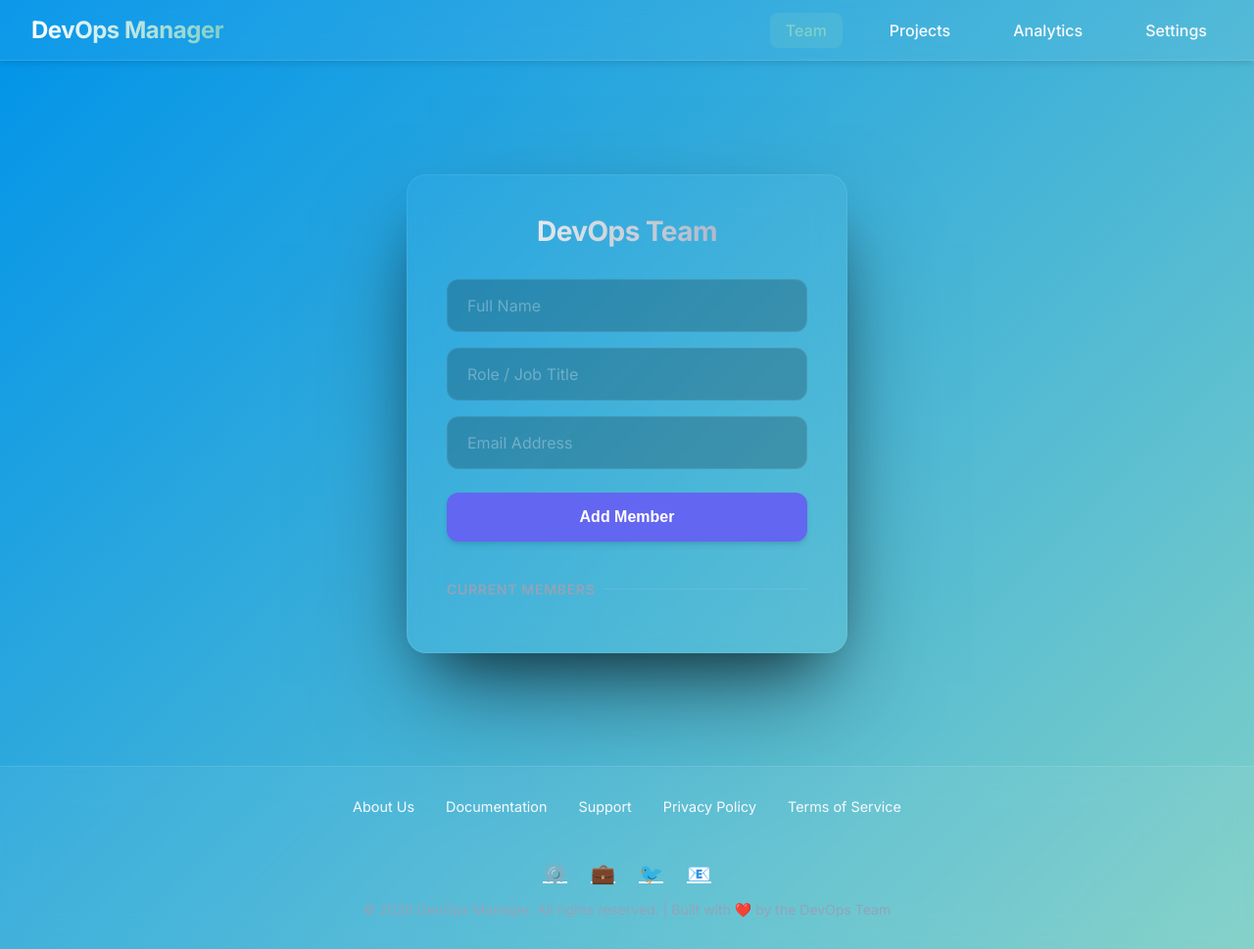
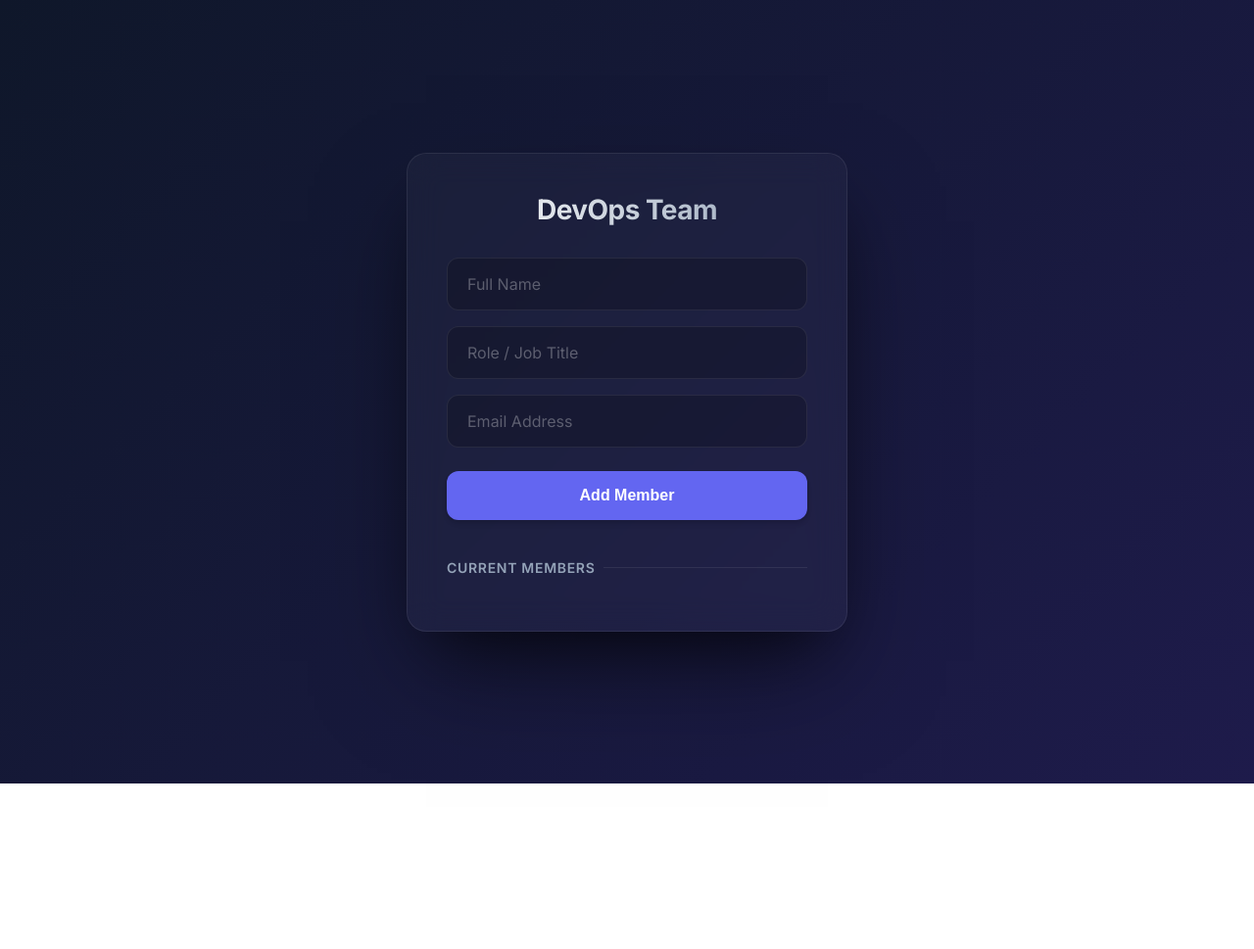
Before and after one commit to mahmoudsallem/med-project, a plain HTML site: page Project/frontend/index.html in a window 1280 px wide. Shown: the whole page at 98% size. After the commit the page ends 800 px from the top, so only its background shows below. Drawn offline with Linux system fonts and the light colour scheme; no server answers.

Commit message:
revert: restore original frontend template

```diff
--- a/Project/frontend/index.html
+++ b/Project/frontend/index.html
@@ -14,8 +14,8 @@
       /* Indigo 500 */
       --primary-hover: #4f46e5;
       /* Indigo 600 */
-      --bg-gradient: linear-gradient(135deg, #0093E9 0%, #80D0C7 100%);
-      /* Ocean Blue to Turquoise Gradient */
+      --bg-gradient: linear-gradient(135deg, #0f172a 0%, #1e1b4b 100%);
+      /* Deep Slate to Indigo */
       --glass-bg: rgba(255, 255, 255, 0.03);
       --glass-border: rgba(255, 255, 255, 0.08);
       --text-main: #f8fafc;
@@ -33,68 +33,10 @@
       color: var(--text-main);
       min-height: 100vh;
       margin: 0;
-      padding: 0;
-    }
-
-    /* Navigation Menu */
-    .navbar {
-      background: rgba(255, 255, 255, 0.05);
-      backdrop-filter: blur(16px);
-      -webkit-backdrop-filter: blur(16px);
-      border-bottom: 1px solid rgba(255, 255, 255, 0.1);
-      padding: 1rem 2rem;
-      display: flex;
-      justify-content: space-between;
-      align-items: center;
-      position: sticky;
-      top: 0;
-      z-index: 1000;
-      box-shadow: 0 4px 6px -1px rgba(0, 0, 0, 0.1);
-    }
-
-    .navbar-brand {
-      font-size: 1.5rem;
-      font-weight: 700;
-      background: linear-gradient(to right, #fff, #80D0C7);
-      -webkit-background-clip: text;
-      background-clip: text;
-      -webkit-text-fill-color: transparent;
-      letter-spacing: -0.02em;
-    }
-
-    .navbar-menu {
-      display: flex;
-      gap: 2rem;
-      list-style: none;
-      margin: 0;
-      padding: 0;
-    }
-
-    .navbar-menu a {
-      color: var(--text-main);
-      text-decoration: none;
-      font-weight: 500;
-      transition: all 0.2s;
-      padding: 0.5rem 1rem;
-      border-radius: 8px;
-    }
-
-    .navbar-menu a:hover {
-      background: rgba(255, 255, 255, 0.1);
-      color: #80D0C7;
-    }
-
-    .navbar-menu a.active {
-      background: rgba(128, 208, 199, 0.2);
-      color: #80D0C7;
-    }
-
-    .main-content {
       display: flex;
       justify-content: center;
       align-items: center;
-      padding: 2rem 1rem;
-      min-height: calc(100vh - 80px);
+      padding: 1rem;
     }
 
     /* Glassmorphism Card */
@@ -271,83 +213,11 @@
       font-size: 0.875rem;
       color: var(--text-muted);
     }
-
-    /* Footer Styling */
-    .footer {
-      background: rgba(255, 255, 255, 0.05);
-      backdrop-filter: blur(16px);
-      -webkit-backdrop-filter: blur(16px);
-      border-top: 1px solid rgba(255, 255, 255, 0.1);
-      padding: 2rem;
-      text-align: center;
-      margin-top: auto;
-    }
-
-    .footer-content {
-      max-width: 1200px;
-      margin: 0 auto;
-      display: flex;
-      flex-direction: column;
-      gap: 1rem;
-    }
-
-    .footer-links {
-      display: flex;
-      justify-content: center;
-      gap: 2rem;
-      flex-wrap: wrap;
-      margin-bottom: 1rem;
-    }
-
-    .footer-links a {
-      color: var(--text-main);
-      text-decoration: none;
-      font-size: 0.9rem;
-      transition: color 0.2s;
-    }
-
-    .footer-links a:hover {
-      color: #80D0C7;
-    }
-
-    .footer-copyright {
-      color: var(--text-muted);
-      font-size: 0.875rem;
-    }
-
-    .footer-social {
-      display: flex;
-      justify-content: center;
-      gap: 1.5rem;
-      margin-top: 1rem;
-    }
-
-    .footer-social a {
-      color: var(--text-main);
-      font-size: 1.25rem;
-      transition: all 0.2s;
-    }
-
-    .footer-social a:hover {
-      color: #80D0C7;
-      transform: translateY(-2px);
-    }
   </style>
 </head>
 
 <body>
-  <!-- Navigation Menu -->
-  <nav class="navbar">
-    <div class="navbar-brand">DevOps Manager</div>
-    <ul class="navbar-menu">
-      <li><a href="#" class="active">Team</a></li>
-      <li><a href="#">Projects</a></li>
-      <li><a href="#">Analytics</a></li>
-      <li><a href="#">Settings</a></li>
-    </ul>
-  </nav>
 
-  <div class="main-content">
   <div class="glass-container">
     <h2>DevOps Team</h2>
 
@@ -369,29 +239,6 @@
       <!-- Javascript will populate this -->
     </ul>
   </div>
-  </div>
-
-  <!-- Footer -->
-  <footer class="footer">
-    <div class="footer-content">
-      <div class="footer-links">
-        <a href="#">About Us</a>
-        <a href="#">Documentation</a>
-        <a href="#">Support</a>
-        <a href="#">Privacy Policy</a>
-        <a href="#">Terms of Service</a>
-      </div>
-      <div class="footer-social">
-        <a href="#" title="GitHub">⚙️</a>
-        <a href="#" title="LinkedIn">💼</a>
-        <a href="#" title="Twitter">🐦</a>
-        <a href="#" title="Email">📧</a>
-      </div>
-      <div class="footer-copyright">
-        © 2026 DevOps Manager. All rights reserved. | Built with ❤️ by the DevOps Team
-      </div>
-    </div>
-  </footer>
 
   <script>
     const form = document.getElementById('userForm');
```
Lines whose indentation alone changed are shown as unchanged.
